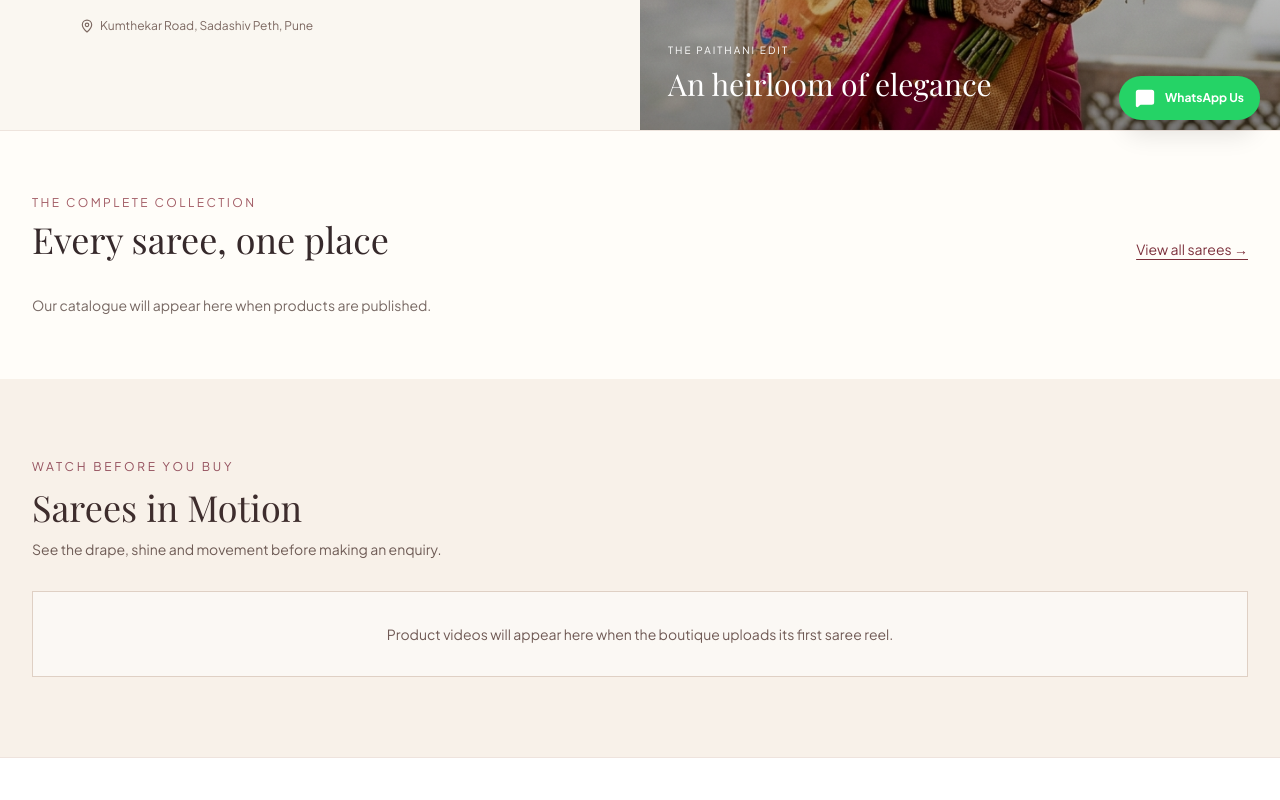
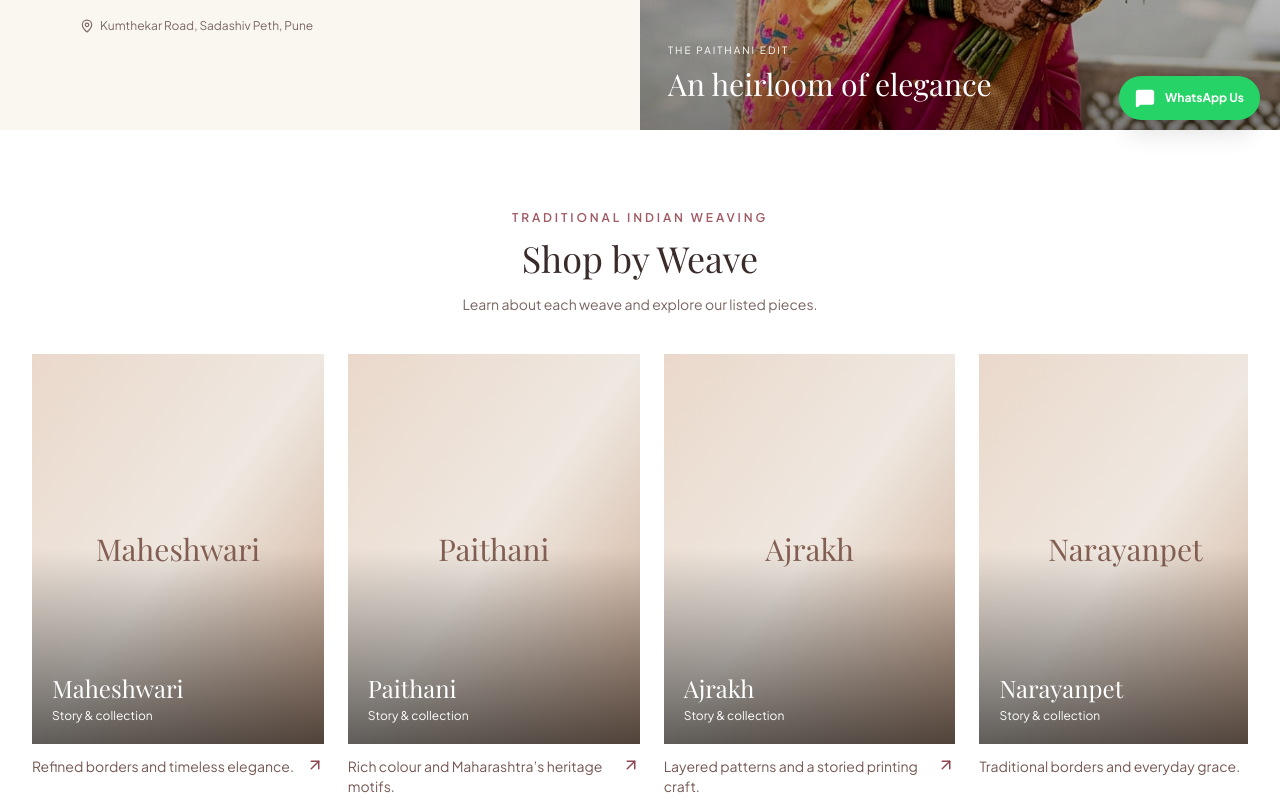
Before and after one commit to Kundbkle/tajaswini-silk-website, a React (Vite) app: page / in a window 1280 px wide. Shown: the part 660-1460 px from the top of the page. Built offline with nearby package versions, Linux system fonts and the light colour scheme; no server answers; the database is empty; a web font is replaced by a local one.

Commit message:
Build four swipeable weave cards linking to separate collection pages

```diff
--- a/src/components/ShopByWeave.tsx
+++ b/src/components/ShopByWeave.tsx
@@ -1,46 +1,26 @@
 import React from 'react';
-import { ArrowUpRight } from 'lucide-react';
-import { DbSaree } from '../types/database';
-import { SHOP_CATEGORIES } from '../config/shop';
+import {Link} from 'react-router-dom';
+import {ArrowUpRight} from 'lucide-react';
+import {DbSaree} from '../types/database';
 
-interface ShopByWeaveProps {
-  sarees: DbSaree[];
-  onSelectCategory: (category: string) => void;
-}
-export const ShopByWeave: React.FC<ShopByWeaveProps> = ({ sarees, onSelectCategory }) => {
-  const groups = SHOP_CATEGORIES.map((category) => {
-    const matching = sarees.filter((saree) => saree.category === category);
-    const withImage = matching.find((saree) => saree.images?.[0]);
-    return { category, count: matching.length, image: withImage?.images[0] };
-  }).filter((group) => group.count > 0);
-
-  if (!groups.length) return null;
-  return (
-    <section className="bg-white py-16 md:py-20" aria-labelledby="weave-heading">
-      <div className="max-w-7xl mx-auto px-4 sm:px-6 lg:px-8">
-        <div className="text-center mb-10">
-          <p className="uppercase text-[11px] tracking-[0.25em] text-[#9c5961] font-semibold">Find your perfect drape</p>
-          <h2 id="weave-heading" className="font-serif text-3xl sm:text-4xl mt-3 text-[#352a2a]">Shop by Weave & Style</h2>
-          <p className="text-sm text-[#796966] mt-3">Explore the weaves and styles currently available in our boutique.</p>
-        </div>
-        <div className="flex gap-4 sm:gap-6 overflow-x-auto snap-x snap-mandatory pb-5 scrollbar-thin">
-          {groups.slice(0, 8).map((group) => (
-            <button type="button" key={group.category} onClick={() => onSelectCategory(group.category)} className="group text-left shrink-0 w-[66%] sm:w-[43%] lg:w-[24%] snap-start">
-              <div className="relative aspect-[3/4] overflow-hidden bg-[#f4eee8]">
-                {group.image ? <img src={group.image} alt={group.category + ' saree collection'} loading="lazy" className="w-full h-full object-cover group-hover:scale-[1.04] transition-transform duration-500" /> : null}
-                <div className="absolute inset-0 bg-gradient-to-t from-black/65 via-transparent to-transparent" />
-                <div className="absolute bottom-4 left-4 right-4 text-white flex justify-between items-end gap-2">
-                  <div>
-                    <p className="font-serif text-lg sm:text-xl leading-snug">{group.category}</p>
-                    <p className="text-[11px] text-white/85 mt-1">{group.count} {group.count === 1 ? 'saree' : 'sarees'}</p>
-                  </div>
-                  <ArrowUpRight size={19} className="shrink-0 group-hover:-translate-y-1 group-hover:translate-x-1 transition-transform" />
-                </div>
-              </div>
-            </button>
-          ))}
-        </div>
-      </div>
-    </section>
-  );
+export const ShopByWeave:React.FC<{sarees:DbSaree[];onSelectCategory?:(category:string)=>void}>=({sarees})=>{
+ const groups=[
+  {slug:'maheshwari',name:'Maheshwari',description:'Refined borders and timeless elegance.',matches:(s:DbSaree)=>s.category==='Maheshwari'},
+  {slug:'paithani',name:'Paithani',description:'Rich colour and Maharashtra’s heritage motifs.',matches:(s:DbSaree)=>s.category.toLowerCase().includes('paithani')},
+  {slug:'ajrakh',name:'Ajrakh',description:'Layered patterns and a storied printing craft.',matches:(s:DbSaree)=>s.category==='Ajrakh'},
+  {slug:'narayanpet',name:'Narayanpet',description:'Traditional borders and everyday grace.',matches:(s:DbSaree)=>s.category==='Narayanpet'}
+ ];
+ return <section className="bg-white py-16 md:py-20" aria-labelledby="weave-heading"><div className="max-w-7xl mx-auto px-4 sm:px-6 lg:px-8">
+  <p className="uppercase tracking-[.24em] text-xs font-semibold text-[#a15a63] text-center">Traditional Indian weaving</p>
+  <h2 id="weave-heading" className="font-serif text-center text-3xl md:text-4xl mt-3 text-[#3b2c2c]">Shop by Weave</h2>
+  <p className="text-sm text-[#796661] mt-4 text-center">Learn about each weave and explore our listed pieces.</p>
+  <div className="flex gap-4 sm:gap-6 overflow-x-auto snap-x snap-mandatory pb-5 mt-10">
+  {groups.map(g=>{const found=sarees.filter(g.matches),photo=found.find(s=>s.images?.[0])?.images[0];return <Link key={g.slug} to={'/collections/'+g.slug} className="w-[68%] sm:w-[43%] lg:w-[24%] shrink-0 snap-start group">
+   <div className="relative aspect-[3/4] bg-gradient-to-br from-[#ead8cb] via-[#efe8e0] to-[#c9a68f] overflow-hidden">{photo ? <img src={photo} alt={g.name+' sarees in our catalogue'} loading="lazy" className="w-full h-full object-cover group-hover:scale-105 transition-transform duration-500"/> : <span className="absolute inset-0 flex items-center justify-center text-[#845f53] font-serif text-3xl"> {g.name} </span>}
+    <div className="absolute inset-0 bg-gradient-to-t from-black/60 via-transparent to-transparent"/>
+    <div className="absolute bottom-5 left-5 right-5 text-white"><p className="font-serif text-2xl">{g.name}</p><p className="text-xs mt-1">{found.length?found.length+' listed sarees':'Story & collection'}</p></div>
+   </div><div className="flex items-start justify-between gap-2 mt-3"><p className="text-sm text-[#765954]">{g.description}</p><ArrowUpRight className="shrink-0 text-[#8d4651]" size={18}/></div>
+  </Link>})}
+  </div>
+ </div></section>;
 };
```
